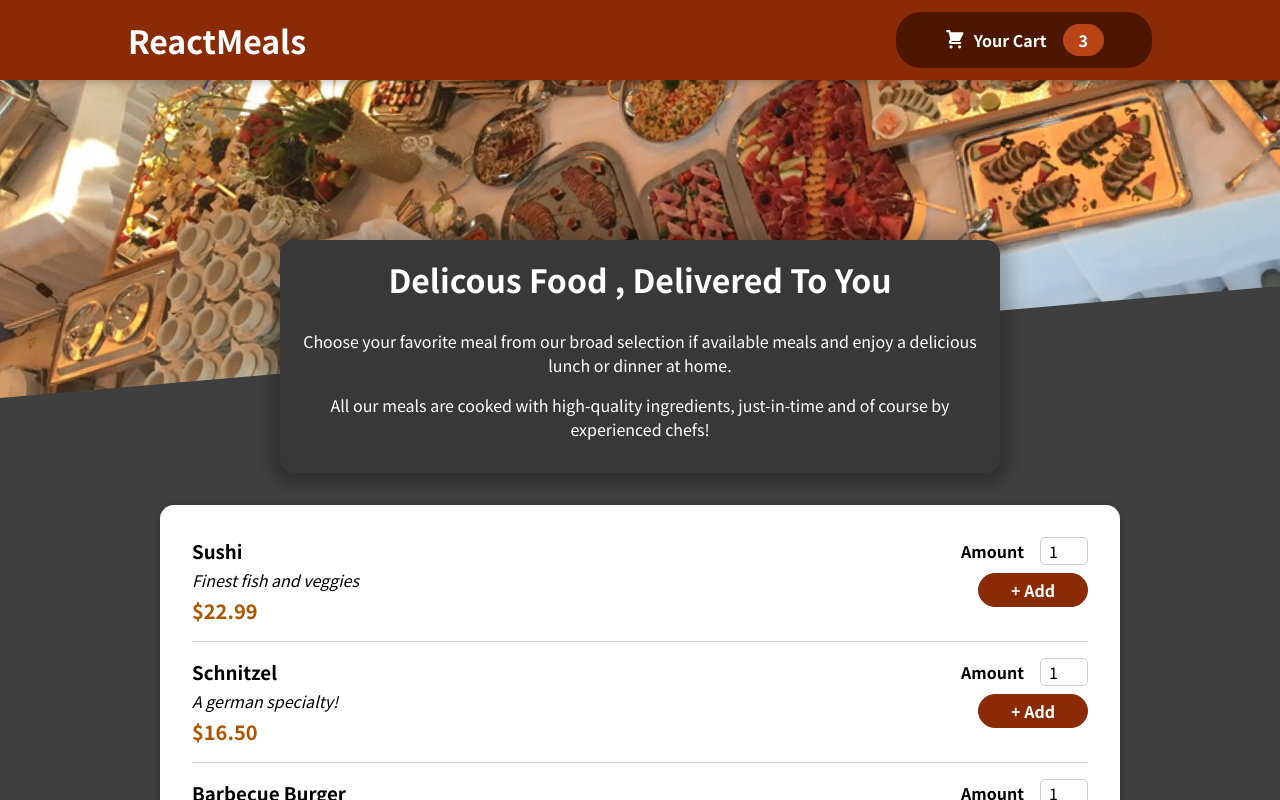
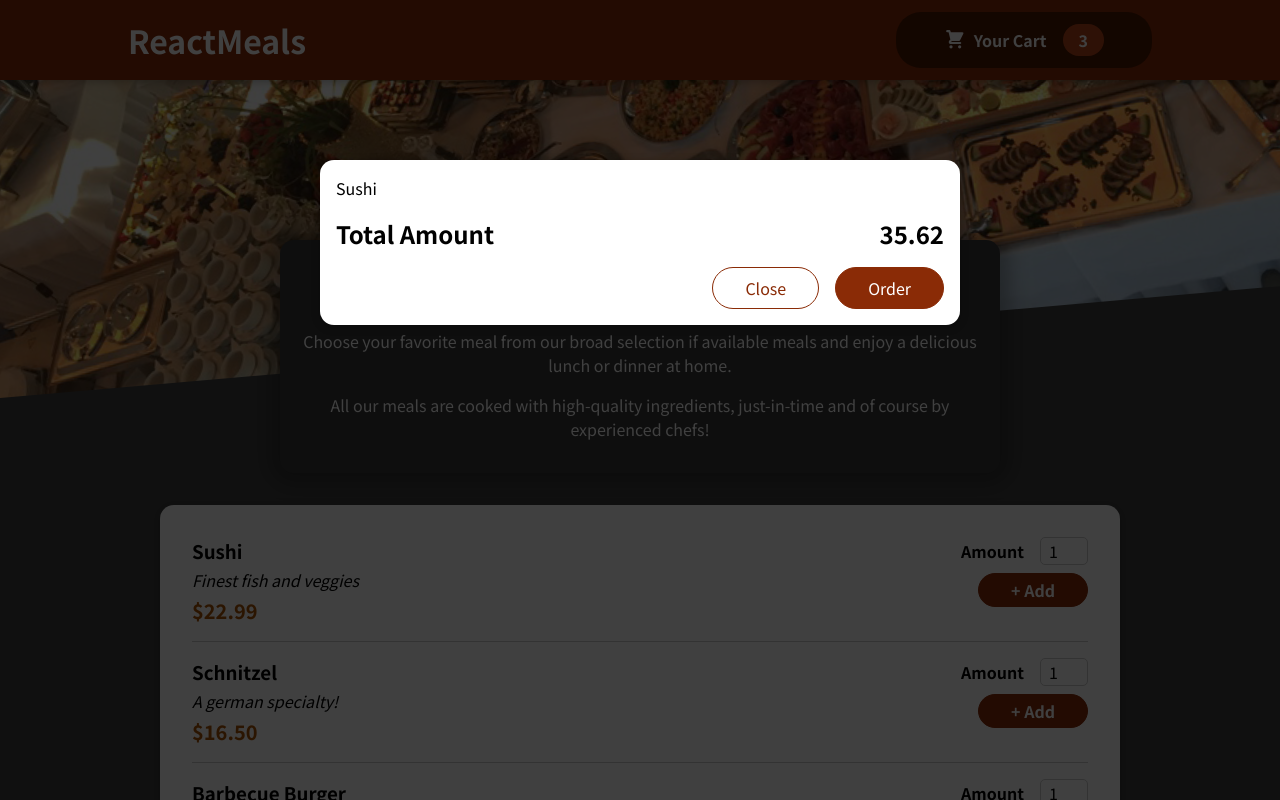
Before and after one commit to AmirrezaAminian/React-S11-project, a React (Create React App) app: page / in a window 1280 px wide. Shown: the top 800 px of the page. Built offline with nearby package versions, Linux system fonts and the light colour scheme.

Commit message:
adding Modal via a React Portal

```diff
--- a/src/App.js
+++ b/src/App.js
@@ -1,13 +1,14 @@
 import Header from "./components/Layout/Header";
 import { Fragment } from "react";
 import Meals from "./components/Meals/Meals";
-
+import Cart from "./components/Cart/Cart";
 function App() {
 
 
 
   return (
     <Fragment>
+      <Cart />
       <Header/>
       <main>
         <Meals/>
--- a/src/components/Cart/Cart.js
+++ b/src/components/Cart/Cart.js
@@ -11,7 +11,7 @@ const Cart = (props) => {
   );
 
   return (
-    <div>
+    <Modal>
       {cartItems}
       <div className={classes.total}>
         <span>Total Amount</span>
@@ -22,7 +22,7 @@ const Cart = (props) => {
         <button className={classes.button}>Order</button>
 
       </div>
-    </div>
+    </Modal>
   );
 };
 
--- a/src/components/UI/Modal.js
+++ b/src/components/UI/Modal.js
@@ -2,32 +2,26 @@ import classes from "./Modal.module.css";
 import { Fragment } from "react";
 import ReactDOM from "react-dom";
 
-const Backdrop = (props) => {
-  return <div className={classes.backdrop} onClick={props.onClose} />;
-};
-const ModalOverlay = (props) => {
-  return (
-    <div className={classes.modal}>
-      <div className={classes.content}>{props.children}</div>
-    </div>
-  );
-};
+
+const Backdrop = props => {
+  return <div className={classes.backdrop} />
+}
+
+const ModalOverlay = props => {
+  return <div className={classes.modal}>
+    <div className={classes.content}>{props.children}</div>
+  </div>
+}
 
 const portalElement = document.getElementById('overlays')
 
-
 const Modal = (props) => {
   return (
-    <Fragment>
-      {ReactDOM.createPortal(
-        <Backdrop onClose={props.onClose} />,
-        portalElement
-      )}
-      {ReactDOM.createPortal(
-        <ModalOverlay>{props.children}</ModalOverlay>,
-        portalElement
-      )}
-    </Fragment>
+     <Fragment>
+        {ReactDOM.createPortal(<Backdrop/> , portalElement)}
+        {ReactDOM.createPortal(<ModalOverlay>{props.children}</ModalOverlay> , portalElement)}
+
+     </Fragment>
   );
 };
 export default Modal;
```
